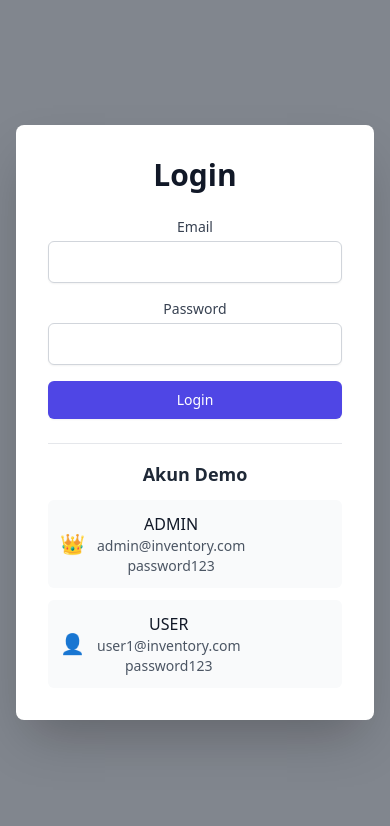
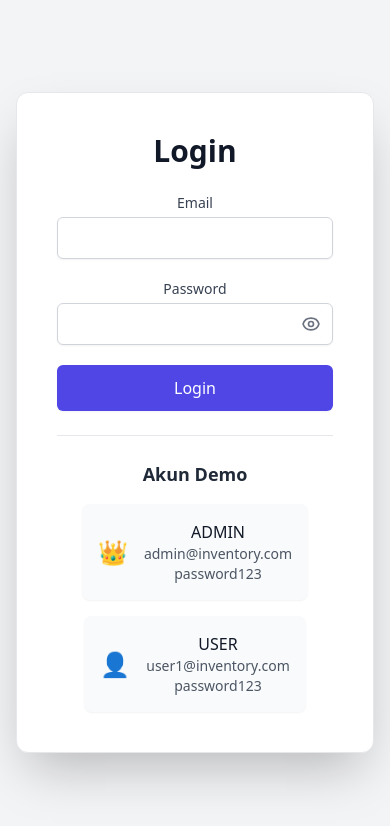
Before and after one commit to iqsanfm/stock-opname-v2, a React (Vite) app: page / in a window 390 px wide. Shown: the top 826 px of the page. Built offline with nearby package versions, Linux system fonts and the light colour scheme; no server answers.

Commit message:
Refactor components for improved layout and styling. Update App component to enhance responsiveness, adjust UserManagement layout for better alignment, and implement password visibility toggle in LoginForm. Add a light gradient background to the body for a more modern look.

```diff
--- a/src/App.jsx
+++ b/src/App.jsx
@@ -241,13 +241,13 @@ function App() {
   };
 
   const MainApp = () => (
-    <div className="max-w-7xl mx-auto px-4 sm:px-6 lg:px-8">
+    <div className="max-w-full mx-auto px-4 sm:px-6 lg:px-8">
       <header className="bg-gradient-to-r from-indigo-600 to-purple-700 text-white shadow-lg rounded-lg p-8 mb-8 text-center">
         <h1 className="text-4xl font-extrabold tracking-tight mb-2">Stock Opname System</h1>
         <p className="text-indigo-200 text-lg">Sistem Manajemen Inventory dengan Transaksi Harian & Akumulasi Bulanan</p>
       </header>
       <main className="bg-white shadow-md rounded-lg p-6">
-        <div className="flex space-x-4 mb-6 border-b border-gray-200">
+        <div className="flex flex-wrap justify-center sm:justify-start space-x-2 sm:space-x-4 space-y-2 sm:space-y-0 mb-6 border-b border-gray-200">
           <button
             className={`px-4 py-2 text-gray-500 font-medium rounded-t-lg hover:text-gray-700 hover:bg-gray-50 focus:outline-none transition-all duration-300
               ${activeTab === 'daily' ? 'border-b-2 border-indigo-600 text-indigo-600 bg-white' : ''}`}
--- a/src/components/Admin/UserManagement.jsx
+++ b/src/components/Admin/UserManagement.jsx
@@ -114,7 +114,7 @@ const UserManagement = ({ handleLogout }) => {
         />
       )}
 
-      <div className="flex justify-between items-center mb-6">
+      <div className="flex flex-col sm:flex-row justify-start sm:justify-between items-start sm:items-center mb-6 space-y-4 sm:space-y-0">
         <h1 className="text-3xl font-bold text-gray-800">User Management</h1>
         <button
           onClick={handleCreate}
--- a/src/components/Auth/AuthModal.jsx
+++ b/src/components/Auth/AuthModal.jsx
@@ -11,13 +11,13 @@ const AuthPage = ({ onLogin }) => {
   };
 
   return (
-    <div className="fixed inset-0 bg-gray-900 bg-opacity-50 flex justify-center items-center z-50 p-4">
+    <div className="flex justify-center items-center min-h-screen p-4">
       <Alert
         message={alert.message}
         type={alert.type}
         onClose={() => setAlert({ message: '', type: '' })}
       />
-      <div id="authModal" className="bg-white p-8 rounded-lg shadow-2xl max-w-md w-full mx-auto transform transition-all sm:my-8 sm:align-middle">
+      <div id="authModal" className="bg-white p-10 rounded-xl shadow-2xl max-w-[800px] w-full transform transition-all duration-300 hover:shadow-3xl border border-gray-200">
         <div className="text-center">
           <LoginForm onLogin={onLogin} showAlert={showAlert} />
         </div>
--- a/src/components/Auth/LoginForm.jsx
+++ b/src/components/Auth/LoginForm.jsx
@@ -6,6 +6,11 @@ import Alert from '../UI/Alert'; // Assuming Alert is used within LoginForm
 const LoginForm = ({ onLogin, showAlert }) => {
   const [loginEmail, setLoginEmail] = useState('');
   const [loginPassword, setLoginPassword] = useState('');
+  const [showPassword, setShowPassword] = useState(false); // New state for password visibility
+
+  const togglePasswordVisibility = () => {
+    setShowPassword(!showPassword);
+  };
 
   const handleLogin = async (e) => {
     e.preventDefault();
@@ -49,8 +54,8 @@ const LoginForm = ({ onLogin, showAlert }) => {
 
   return (
     <div className="space-y-6">
-      <h2 className="text-3xl font-extrabold text-gray-900">Login</h2>
-      <form onSubmit={handleLogin} className="space-y-4">
+      <h2 className="text-3xl font-extrabold text-gray-900 mb-6">Login</h2>
+      <form onSubmit={handleLogin} className="space-y-5">
         <div>
           <label htmlFor="loginEmail" className="block text-sm font-medium text-gray-700">Email</label>
           <input
@@ -60,41 +65,59 @@ const LoginForm = ({ onLogin, showAlert }) => {
             value={loginEmail}
             onChange={(e) => setLoginEmail(e.target.value)}
             autoComplete="on"
-            className="mt-1 block w-full px-3 py-2 border border-gray-300 rounded-md shadow-sm placeholder-gray-400 focus:outline-none focus:ring-indigo-500 focus:border-indigo-500 sm:text-sm"
+            className="mt-1 block w-full px-4 py-2 border border-gray-300 rounded-md shadow-sm placeholder-gray-400 focus:outline-none focus:ring-indigo-500 focus:border-indigo-500 sm:text-sm transition duration-150 ease-in-out"
           />
         </div>
-        <div>
+        <div className="relative"> {/* Added relative positioning */}
           <label htmlFor="loginPassword" className="block text-sm font-medium text-gray-700">Password</label>
           <input
-            type="password"
+            type={showPassword ? "text" : "password"} // Conditional type
             id="loginPassword"
             required
             value={loginPassword}
             onChange={(e) => setLoginPassword(e.target.value)}
             autoComplete="new-password"
-            className="mt-1 block w-full px-3 py-2 border border-gray-300 rounded-md shadow-sm placeholder-gray-400 focus:outline-none focus:ring-indigo-500 focus:border-indigo-500 sm:text-sm"
+            className="mt-1 block w-full px-4 py-2 border border-gray-300 rounded-md shadow-sm placeholder-gray-400 focus:outline-none focus:ring-indigo-500 focus:border-indigo-500 sm:text-sm transition duration-150 ease-in-out pr-10" // Added pr-10 for icon space
           />
+          <button
+            type="button"
+            onClick={togglePasswordVisibility}
+            className="absolute inset-y-0 right-0 pr-3 flex items-center text-sm leading-5 mt-6" // Positioned icon
+          >
+            {showPassword ? (
+              // Eye-slash icon (hide password)
+              <svg className="h-5 w-5 text-gray-500" fill="none" viewBox="0 0 24 24" stroke="currentColor">
+                <path strokeLinecap="round" strokeLinejoin="round" strokeWidth="2" d="M13.875 18.825A10.05 10.05 0 0112 19c-4.418 0-8.284-2.134-11-5.5.94-1.265 2.21-2.34 3.68-3.18M21 12c-1.764 2.77-4.503 4.92-7.5 5.5m-3.5-3.5a3 3 0 11-6 0 3 3 0 016 0z" />
+              </svg>
+            ) : (
+              // Eye icon (show password)
+              <svg className="h-5 w-5 text-gray-500" fill="none" viewBox="0 0 24 24" stroke="currentColor">
+                <path strokeLinecap="round" strokeLinejoin="round" strokeWidth="2" d="M15 12a3 3 0 11-6 0 3 3 0 016 0z" />
+                <path strokeLinecap="round" strokeLinejoin="round" strokeWidth="2" d="M2.458 12C3.732 7.943 7.523 5 12 5c4.478 0 8.268 2.943 9.542 7-1.274 4.057-5.064 7-9.542 7-4.477 0-8.268-2.943-9.542-7z" />
+              </svg>
+            )}
+          </button>
         </div>
         <button
           type="submit"
-          className="w-full flex justify-center py-2 px-4 border border-transparent rounded-md shadow-sm text-sm font-medium text-white bg-indigo-600 hover:bg-indigo-700 focus:outline-none focus:ring-2 focus:ring-offset-2 focus:ring-indigo-500"
+          className="w-full flex justify-center py-2.5 px-4 border border-transparent rounded-md shadow-sm text-base font-medium text-white bg-indigo-600 hover:bg-indigo-700 focus:outline-none focus:ring-2 focus:ring-offset-2 focus:ring-indigo-500 transition duration-150 ease-in-out"
         >
           Login
         </button>
       </form>
-      <div className="mt-6 pt-4 border-t border-gray-200">
-        <h4 className="text-lg font-semibold text-gray-800 mb-3">Akun Demo</h4>
-        <div className="space-y-3">
-          <div className="flex items-center space-x-3 p-3 bg-gray-50 rounded-md">
-            <span className="text-xl">👑</span>
+      <div className="mt-8 pt-6 border-t border-gray-200">
+        <h4 className="text-lg font-semibold text-gray-800 mb-4 text-center">Akun Demo</h4>
+        <div className="space-y-4 flex flex-col items-center">
+          <div className="flex items-center space-x-4 p-4 bg-gray-50 rounded-lg shadow-sm">
+            <span className="text-2xl">👑</span>
             <div>
               <div className="font-medium text-gray-900">ADMIN</div>
               <div className="text-sm text-gray-600">admin@inventory.com</div>
               <div className="text-sm text-gray-600">password123</div>
             </div>
           </div>
-          <div className="flex items-center space-x-3 p-3 bg-gray-50 rounded-md">
-            <span className="text-xl">👤</span>
+          <div className="flex items-center space-x-4 p-4 bg-gray-50 rounded-lg shadow-sm">
+            <span className="text-2xl">👤</span>
             <div>
               <div className="font-medium text-gray-900">USER</div>
               <div className="text-sm text-gray-600">user1@inventory.com</div>
--- a/src/index.css
+++ b/src/index.css
@@ -5,6 +5,7 @@
 html, body {
   height: 100%; /* Ensure html and body take full height */
   margin: 0;
+  background: linear-gradient(to right, #ece9e6, #ffffff); /* Light gradient background */
 }
 
 body {
```
